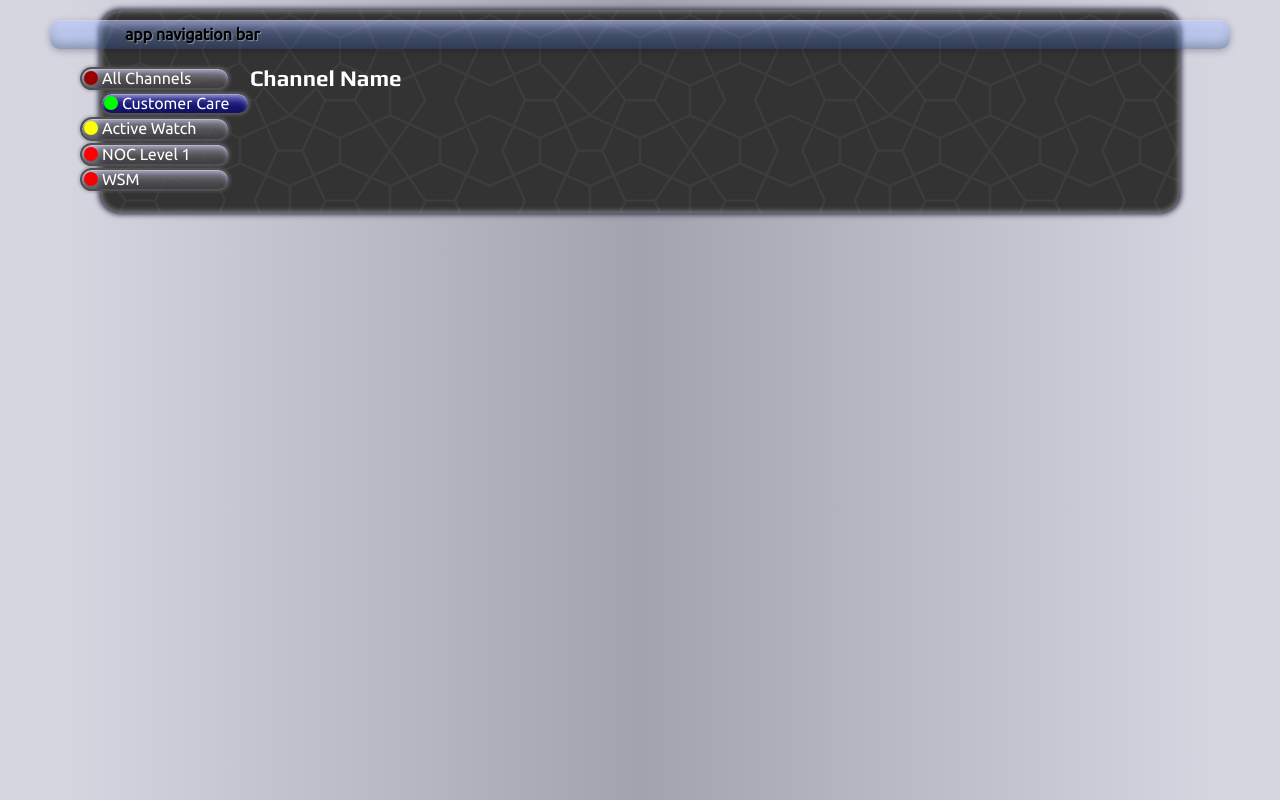
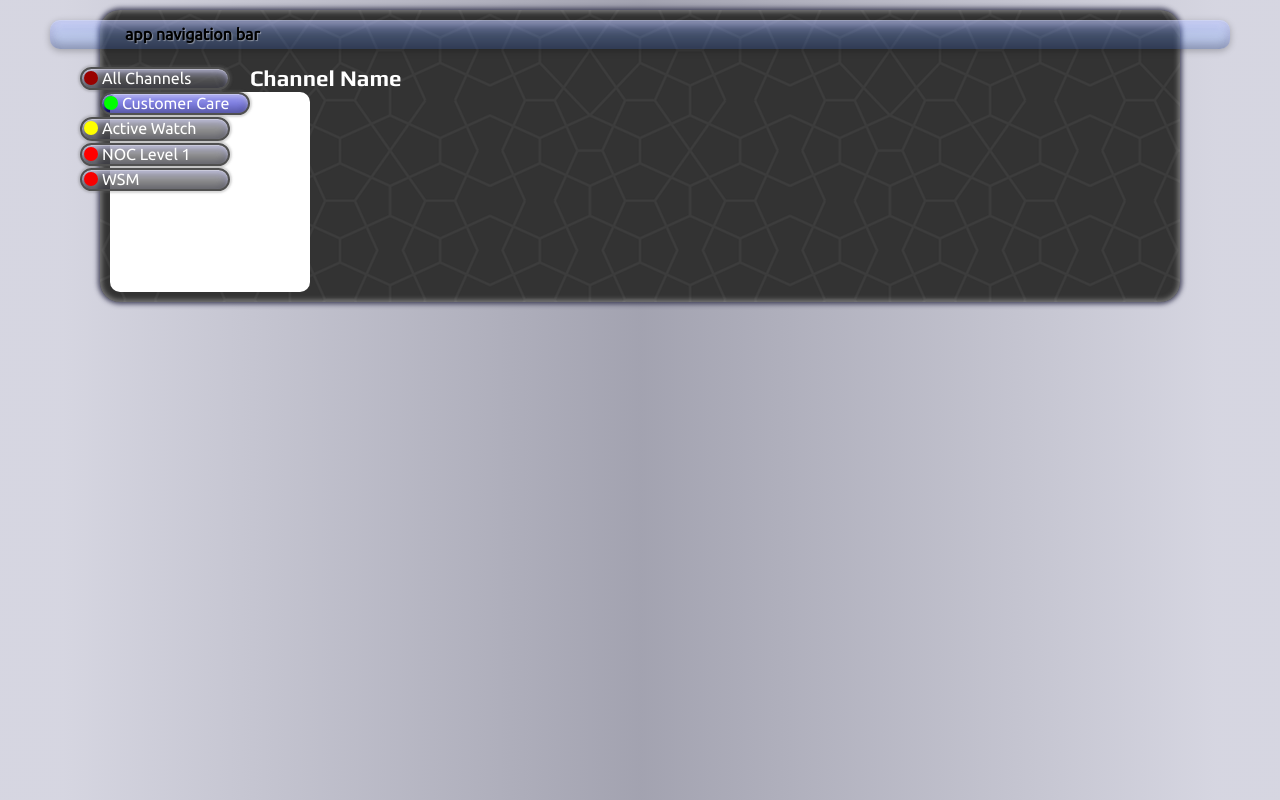
Before and after one commit to chet-manley/template-v2, a plain HTML site: page index.html in a window 1280 px wide. Drawn offline with Linux system fonts and the light colour scheme.

Commit message:
Menu float and graph positioning

```diff
--- a/assets/css/default.css
+++ b/assets/css/default.css
@@ -9,6 +9,11 @@ html, body {
 	height: 100%;
 	margin: 0;
 	padding: 0;
+}
+.clrfix::after {
+	content: "";
+	display: table;
+	clear: both;
 }
 /* default font definitions */
 h1, h2, h3, h4 {
@@ -141,7 +146,7 @@ menu[type="channels"] menuitem.active {
 }
 /* indicator */
 menu[type="channels"] menuitem::before {
-	content: '';
+	content: "";
 	position: absolute;
 	top: 2px;
 	left: 2px;
@@ -171,3 +176,11 @@ menu[type="channels"] .emergency-red::before {
 @keyframes flash-red {
 	50% {background-color: #FF0000;}
 }
+
+/* temp graph div */
+.graph {
+	width: 200px;
+	height: 200px;
+	border-radius: 10px;
+	background: #FFF;
+}
--- a/index.html
+++ b/index.html
@@ -20,7 +20,10 @@
 			<menuitem class="warning-red">WSM</menuitem>
 		</menu>
 		<h1>Channel Name</h1>
+		<section>
 
+			<div class="graph"></div>
+		</section>
 	</main>
 </body>
 </html>
```
